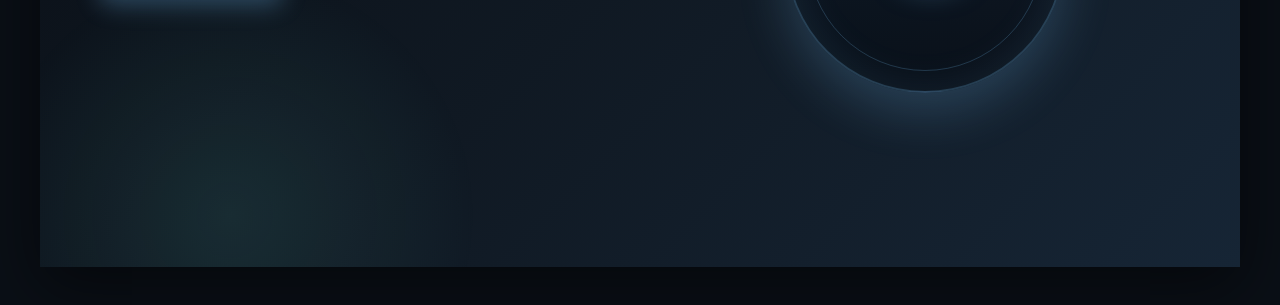
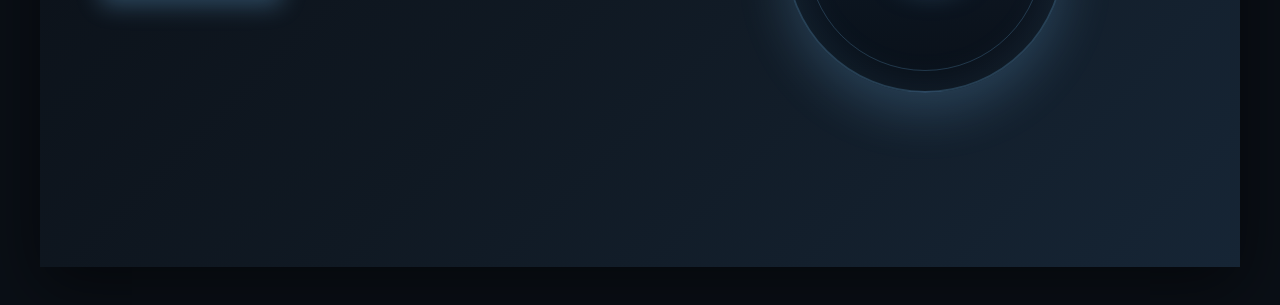
Before and after one commit to w3-sahilkumar/Portfolio-Website, a plain HTML site: page linkedin-banner.html in a window 1280 px wide. Shown: the part 447-752 px from the top of the page. Drawn offline with Linux system fonts and the light colour scheme.

Commit message:
Remove semicircle at bottom of banner
- Removed the .banner::after pseudo-element that created the teal semicircle at the bottom
- Kept all your other changes and customizations intact
- Banner now has only the top-right blue gradient orb for a cleaner look

```diff
--- a/linkedin-banner.html
+++ b/linkedin-banner.html
@@ -46,19 +46,6 @@
       background: radial-gradient(circle, rgba(124, 199, 255, 0.15) 0%, transparent 70%);
       border-radius: 50%;
       animation: float 20s ease-in-out infinite;
-      z-index: 1;
-    }
-
-    .banner::after {
-      content: "";
-      position: absolute;
-      bottom: -30%;
-      left: -5%;
-      width: 500px;
-      height: 500px;
-      background: radial-gradient(circle, rgba(111, 230, 210, 0.1) 0%, transparent 70%);
-      border-radius: 50%;
-      animation: float 25s ease-in-out infinite reverse;
       z-index: 1;
     }
 
```
